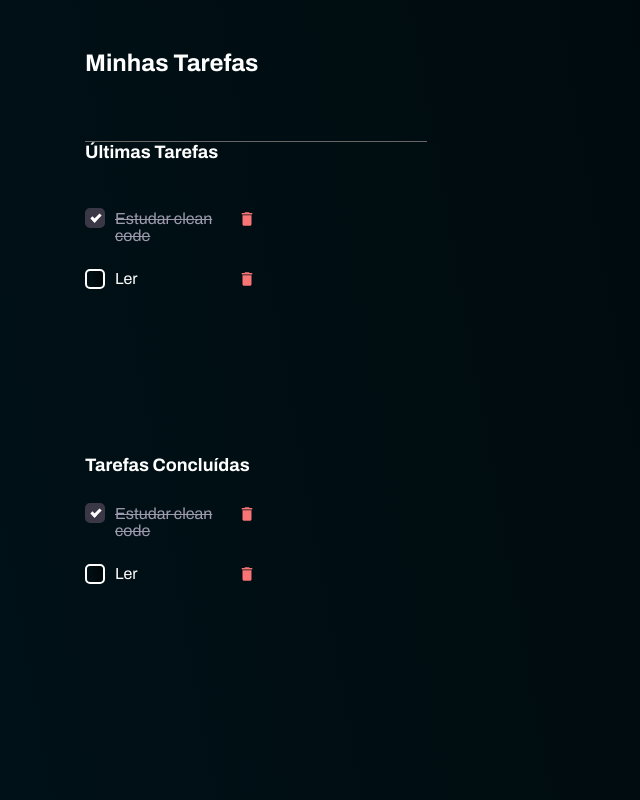
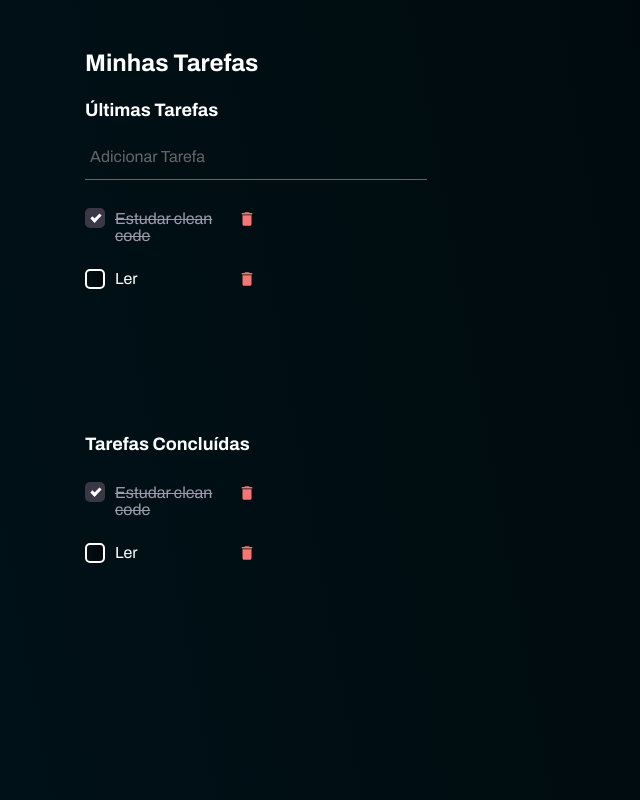
Before and after one commit to wendryuslima/task-manager-frontend, a React (Create React App) app: page / in a window 1280 px wide. Shown: the whole page, without its empty margins (0-640 px from the left). Built offline with nearby package versions, Linux system fonts and the light colour scheme; no server answers.

Commit message:
feat: add task component

```diff
--- /dev/null
+++ b/src/components/AddTask.jsx
@@ -0,0 +1,18 @@
+import { useState } from "react";
+import CustomInput from "./CustomInput";
+import "./styles/AddTask.scss";
+
+const AddTask = () => {
+  const [task, setTask] = useState("");
+
+  const onChange = (e) => {
+    setTask(e.target.value);
+  };
+  return (
+    <div className="add-task-container">
+      <CustomInput label="Adicionar Tarefa" value={task} onChange={onChange} />
+    </div>
+  );
+};
+
+export default AddTask;
--- a/src/components/Tasks.jsx
+++ b/src/components/Tasks.jsx
@@ -2,6 +2,7 @@ import axios from "axios";
 import { useState, useEffect } from "react";
 import TaskItem from "./TaskItem";
 import CustomInput from "./CustomInput";
+import AddTask from "./AddTask";
 
 const Tasks = () => {
   const [tasks, setTasks] = useState([
@@ -31,10 +32,10 @@ const Tasks = () => {
   return (
     <div className="tasks-container">
       <h2>Minhas Tarefas</h2>
-      <CustomInput />
 
       <div className="last-tasks">
         <h3>Últimas Tarefas</h3>
+        <AddTask />
 
         <div className="tasks-list">
           {tasks.map((lastTask) => (
--- /dev/null
+++ b/src/components/styles/AddTask.scss
@@ -0,0 +1,12 @@
+.add-task-container {
+  display: flex;
+  align-items: center;
+
+  div:first-child {
+    width: 100%;
+  }
+
+  .custom-button-container {
+    margin-left: 16px;
+  }
+}
--- a/src/index.css
+++ b/src/index.css
@@ -14,4 +14,5 @@ body {
   font-family: "Archivo", sans-serif;
   background: linear-gradient(259.93deg, #000000 -41.68%, #00171f 146.85%);
   color: #ffff;
+  overflow: hidden;
 }
```
